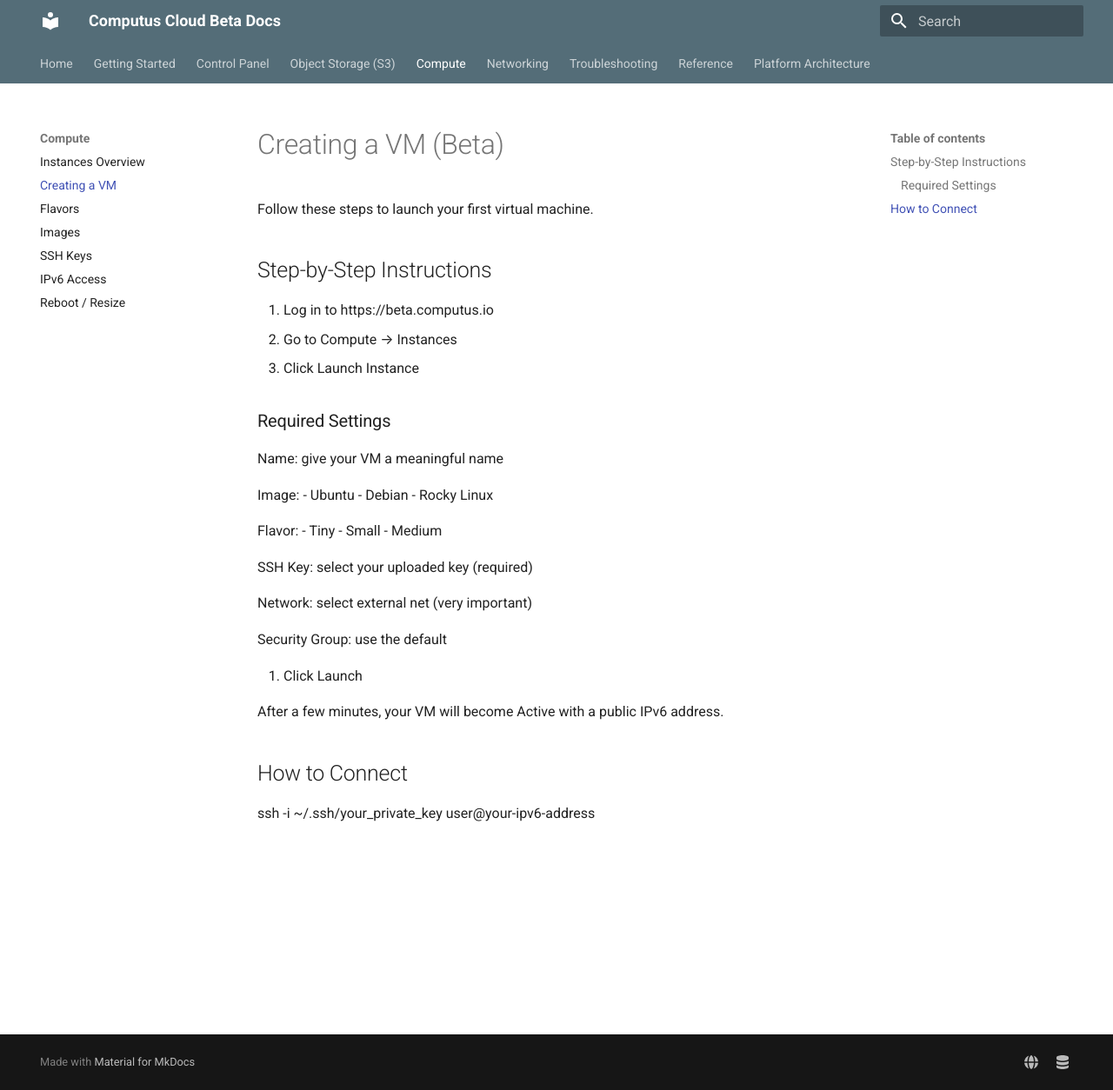
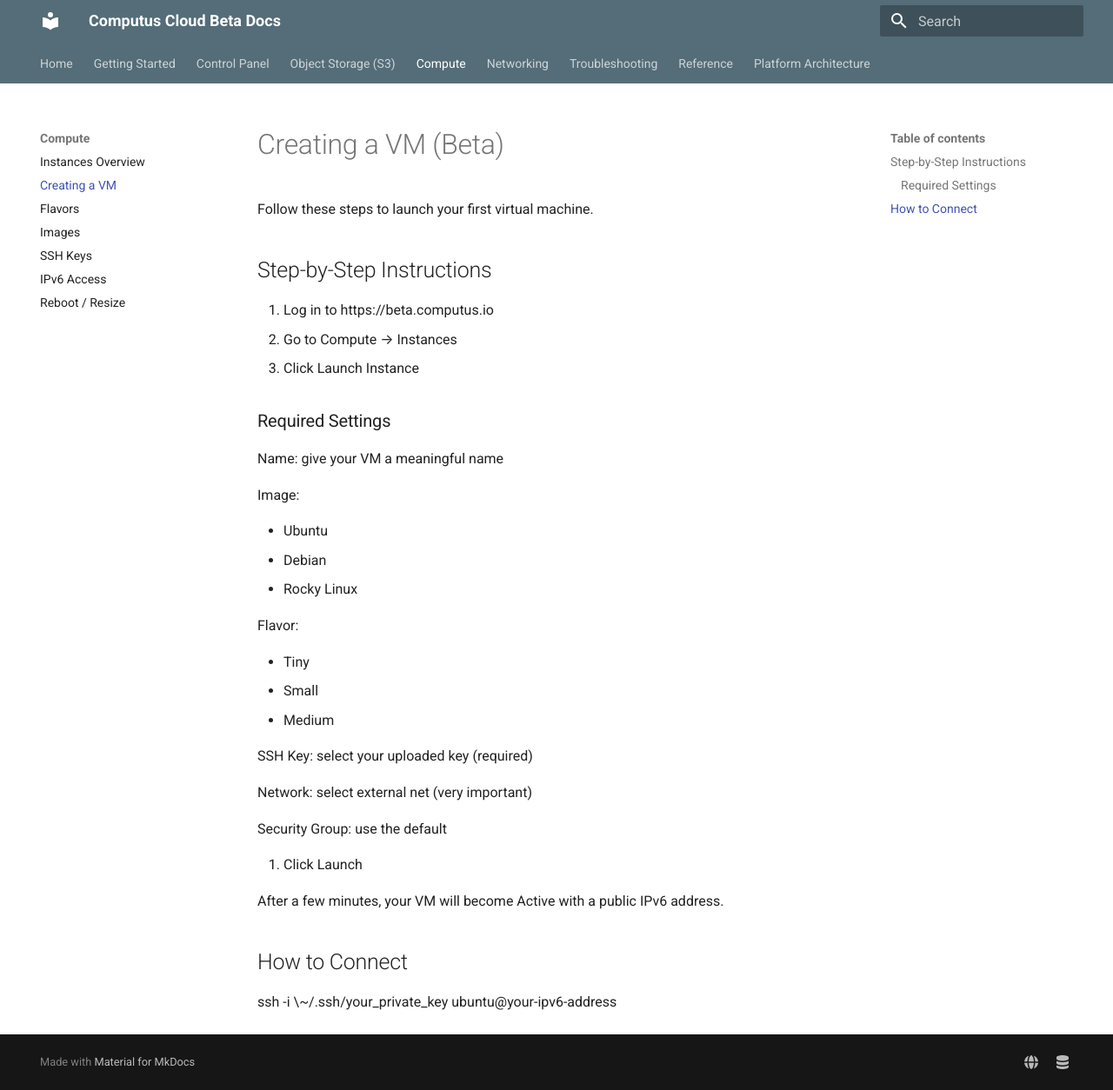
Before and after one commit to LordTeruki/my-docs, an MkDocs documentation site: the page built from docs/compute/creating-a-vm.md, in a window 1280 px wide and 1254 px high. Shown: the whole window at 87% size. Built offline with MkDocs 1.6.1 and Material for MkDocs 9.7.7, drawn with Linux system fonts in a browser that asks for light colours.

Commit message:
add default ssh usernames to VM docs

```diff
--- a/docs/compute/creating-a-vm.md
+++ b/docs/compute/creating-a-vm.md
@@ -13,14 +13,16 @@
 Name: give your VM a meaningful name
 
 Image:
-- Ubuntu
-- Debian
-- Rocky Linux
+
+* Ubuntu
+* Debian
+* Rocky Linux
 
 Flavor:
-- Tiny
-- Small
-- Medium
+
+* Tiny
+* Small
+* Medium
 
 SSH Key: select your uploaded key (required)
 
@@ -34,4 +36,4 @@
 
 ## How to Connect
 
-ssh -i ~/.ssh/your_private_key user@your-ipv6-address
+ssh -i \~/.ssh/your\_private\_key ubuntu@your-ipv6-address
```
